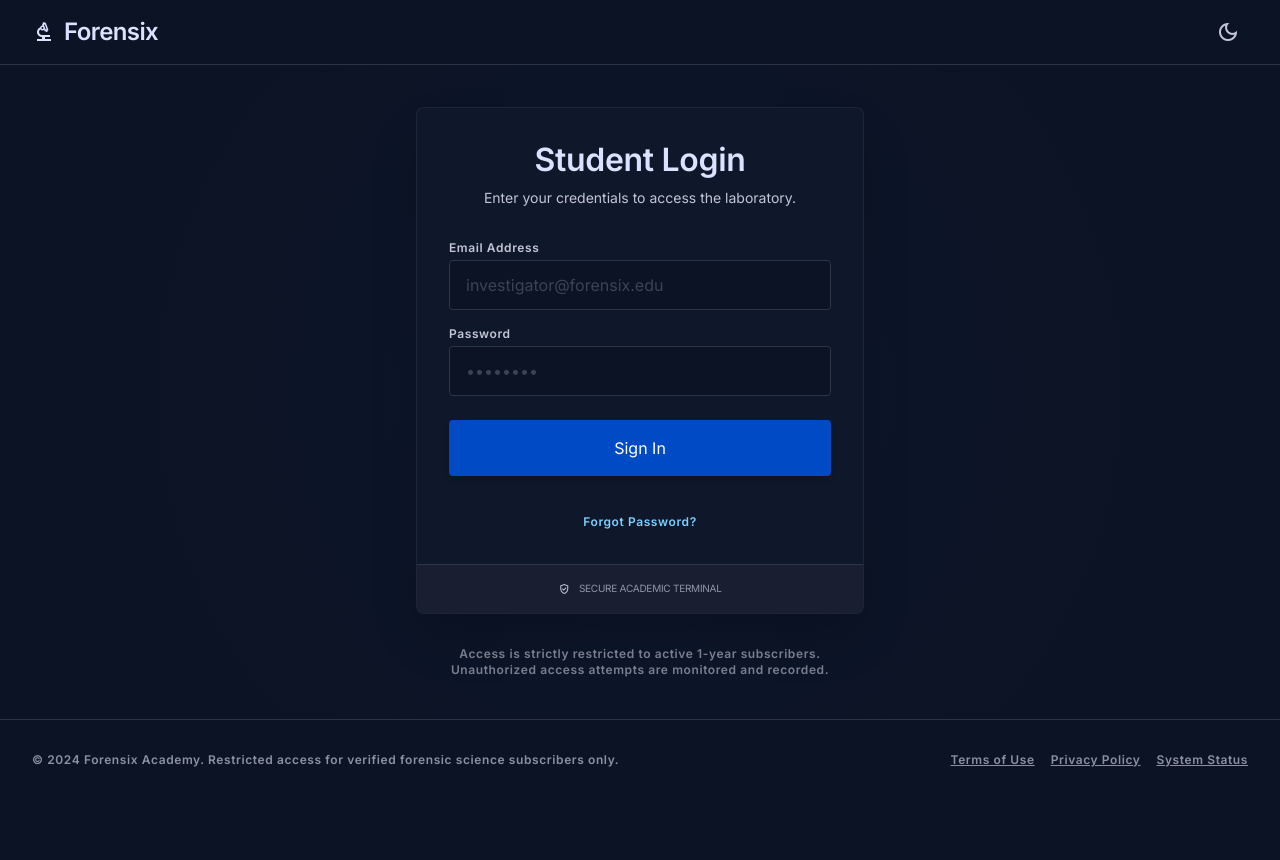
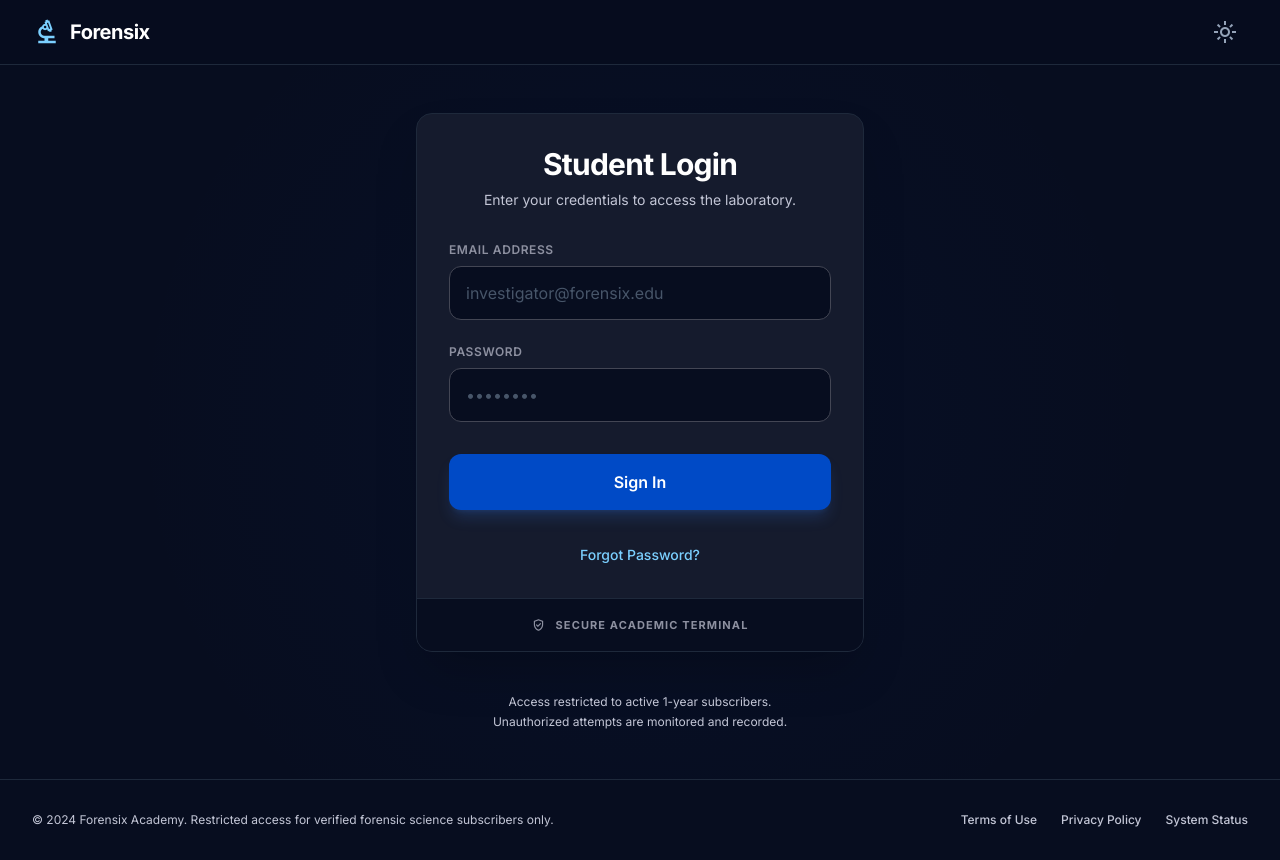
Before and after one commit to Atharva-O1/Forensix, a plain HTML site: page login.html in a window 1280 px wide. Before the commit the page ends 800 px from the top, so only its background shows below. Drawn offline with nearby package versions, Linux system fonts and the light colour scheme.

Commit message:
fixed the dark mode switch bug in login.html

```diff
--- a/login.html
+++ b/login.html
@@ -5,209 +5,237 @@
 <meta content="width=device-width, initial-scale=1.0" name="viewport"/>
 <title>Login | Forensix Academy</title>
 <script src="https://cdn.tailwindcss.com?plugins=forms,container-queries"></script>
-<link href="https://fonts.googleapis.com/css2?family=Inter:wght@400;600;700&amp;family=Material+Symbols+Outlined:wght,FILL@100..700,0..1&amp;display=swap" rel="stylesheet"/>
-<link href="https://fonts.googleapis.com/css2?family=Material+Symbols+Outlined:wght,FILL@100..700,0..1&amp;display=swap" rel="stylesheet"/>
-<link href="https://fonts.googleapis.com/css2?family=Inter:wght@100..900&amp;display=swap" rel="stylesheet"/>
+<link href="https://fonts.googleapis.com/css2?family=Inter:wght@400;500;600;700;800&amp;family=Material+Symbols+Outlined:wght,FILL@100..700,0..1&amp;display=swap" rel="stylesheet"/>
 <script id="tailwind-config">
       tailwind.config = {
         darkMode: "class",
         theme: {
           extend: {
             "colors": {
-                    "on-primary-container": "#b8c8ff",
-                    "surface-bright": "#33394c",
-                    "tertiary": "#ffb59e",
-                    "warning-amber": "#f59e0b",
-                    "on-tertiary": "#5e1700",
-                    "surface-container": "#191f31",
+                    "success-emerald": "#10b981",
+                    "primary-container": "#004ac6",
+                    "on-primary-fixed-variant": "#003ea8",
+                    "primary": "#b4c5ff",
+                    "background": "#0c1324",
+                    "surface-container-lowest": "#070d1f",
+                    "surface-tint": "#b4c5ff",
+                    "on-surface": "#dce1fb",
                     "surface": "#0c1324",
-                    "secondary": "#7bd0ff",
-                    "on-surface-variant": "#c3c6d6",
-                    "primary-container": "#004ac6",
-                    "on-background": "#dce1fb",
-                    "tertiary-fixed-dim": "#ffb59e",
-                    "inverse-surface": "#dce1fb",
-                    "surface-container-highest": "#2e3447",
-                    "surface-container-low": "#151b2d",
-                    "secondary-fixed-dim": "#7bd0ff",
                     "on-tertiary-fixed-variant": "#842500",
                     "error-rose": "#f43f5e",
+                    "surface-container-low": "#151b2d",
+                    "on-tertiary-fixed": "#3a0b00",
+                    "surface-dim": "#0c1324",
+                    "outline-variant": "#434654",
+                    "on-primary": "#002a78",
+                    "on-secondary": "#00354a",
+                    "inverse-primary": "#1b55d0",
+                    "error-container": "#93000a",
+                    "surface-container-high": "#23293c",
+                    "secondary-fixed": "#c4e7ff",
+                    "primary-fixed": "#dbe1ff",
+                    "on-tertiary-container": "#ffb9a4",
                     "tertiary-fixed": "#ffdbd0",
+                    "on-secondary-fixed": "#001e2c",
+                    "surface-overlay": "#1e293b",
+                    "inverse-surface": "#dce1fb",
+                    "on-tertiary": "#5e1700",
+                    "warning-amber": "#f59e0b",
+                    "on-primary-container": "#b8c8ff",
+                    "secondary": "#7bd0ff",
+                    "on-secondary-fixed-variant": "#004c69",
+                    "secondary-container": "#00a6e0",
+                    "tertiary": "#ffb59e",
+                    "on-primary-fixed": "#00174b",
+                    "on-surface-variant": "#c3c6d6",
+                    "on-background": "#dce1fb",
+                    "tertiary-container": "#9c2e02",
+                    "tertiary-fixed-dim": "#ffb59e",
+                    "surface-container": "#191f31",
+                    "primary-fixed-dim": "#b4c5ff",
                     "on-secondary-container": "#00374d",
-                    "surface-dim": "#0c1324",
-                    "secondary": "#7bd0ff",
-                    "on-secondary-fixed": "#001e2c",
-                    "on-primary": "#002a78",
-                    "primary": "#b4c5ff",
                     "on-error": "#690005",
-                    "surface-tint": "#b4c5ff",
-                    "success-emerald": "#10b981",
-                    "on-tertiary-fixed": "#3a0b00",
-                    "on-surface": "#dce1fb",
-                    "surface-container-high": "#23293c",
+                    "surface-bright": "#33394c",
+                    "surface-container-highest": "#2e3447",
+                    "outline": "#8d90a0",
                     "inverse-on-surface": "#2a3043",
-                    "on-primary-fixed": "#00174b",
-                    "outline-variant": "#434654",
-                    "outline": "#8d90a0",
-                    "error-container": "#93000a",
-                    "surface-variant": "#2e3447",
-                    "surface-card": "#0f172a",
-                    "primary-fixed": "#dbe1ff",
-                    "surface-container-lowest": "#070d1f",
-                    "on-error-container": "#ffdad6",
-                    "secondary-container": "#00a6e0",
-                    "on-secondary-fixed-variant": "#004c69",
-                    "on-secondary": "#00354a",
-                    "error": "#ffb4ab",
-                    "primary-fixed-dim": "#b4c5ff",
-                    "on-primary-fixed-variant": "#003ea8",
-                    "background": "#0c1324",
-                    "inverse-primary": "#1b55d0",
-                    "on-tertiary-container": "#ffb9a4",
-                    "tertiary-container": "#9c2e02"
+                    "brand-primary": "#004ac6"
             },
             "borderRadius": {
-                    "DEFAULT": "0.125rem",
-                    "lg": "0.25rem",
-                    "xl": "0.5rem",
-                    "full": "0.75rem"
+                    "DEFAULT": "0.25rem",
+                    "lg": "0.5rem",
+                    "xl": "0.75rem",
+                    "2xl": "1rem",
+                    "full": "9999px"
             },
             "spacing": {
+                    "stack-md": "16px",
                     "margin-desktop": "32px",
+                    "gutter": "24px",
                     "container-max": "1280px",
-                    "stack-md": "16px",
+                    "margin-mobile": "16px",
                     "stack-sm": "8px",
-                    "margin-mobile": "16px",
-                    "gutter": "24px",
                     "stack-lg": "32px"
             },
             "fontFamily": {
-                    "headline-lg": ["Inter"],
-                    "headline-lg-mobile": ["Inter"],
-                    "label-md": ["Inter"],
-                    "body-sm": ["Inter"],
-                    "headline-md": ["Inter"],
-                    "body-lg": ["Inter"],
-                    "display": ["Inter"],
-                    "body-md": ["Inter"]
+                    "sans": ["Inter", "sans-serif"],
+                    "headline-lg-mobile": ["Inter", "sans-serif"],
+                    "display": ["Inter", "sans-serif"],
+                    "body-lg": ["Inter", "sans-serif"],
+                    "headline-lg": ["Inter", "sans-serif"],
+                    "body-md": ["Inter", "sans-serif"],
+                    "body-sm": ["Inter", "sans-serif"],
+                    "headline-md": ["Inter", "sans-serif"],
+                    "label-md": ["Inter", "sans-serif"]
             },
             "fontSize": {
+                    "headline-lg-mobile": ["24px", {"lineHeight": "32px", "fontWeight": "600"}],
+                    "display": ["48px", {"lineHeight": "56px", "letterSpacing": "-0.02em", "fontWeight": "700"}],
+                    "body-lg": ["18px", {"lineHeight": "28px", "fontWeight": "400"}],
                     "headline-lg": ["32px", {"lineHeight": "40px", "letterSpacing": "-0.01em", "fontWeight": "600"}],
-                    "headline-lg-mobile": ["24px", {"lineHeight": "32px", "fontWeight": "600"}],
-                    "label-md": ["12px", {"lineHeight": "16px", "letterSpacing": "0.05em", "fontWeight": "600"}],
+                    "body-md": ["16px", {"lineHeight": "24px", "fontWeight": "400"}],
                     "body-sm": ["14px", {"lineHeight": "20px", "fontWeight": "400"}],
                     "headline-md": ["24px", {"lineHeight": "32px", "fontWeight": "600"}],
-                    "body-lg": ["18px", {"lineHeight": "28px", "fontWeight": "400"}],
-                    "display": ["48px", {"lineHeight": "56px", "letterSpacing": "-0.02em", "fontWeight": "700"}],
-                    "body-md": ["16px", {"lineHeight": "24px", "fontWeight": "400"}]
+                    "label-md": ["12px", {"lineHeight": "16px", "letterSpacing": "0.05em", "fontWeight": "600"}]
             }
-          }
-        }
+          },
+        },
       }
     </script>
 <style>
         .material-symbols-outlined {
             font-variation-settings: 'FILL' 0, 'wght' 400, 'GRAD' 0, 'opsz' 24;
         }
+
         body {
             font-family: 'Inter', sans-serif;
+            min-height: 100vh;
+            transition: background-color 0.3s ease, color 0.3s ease;
         }
-        /* Custom scrollbar for deep slate feel */
-        ::-webkit-scrollbar { width: 6px; }
-        ::-webkit-scrollbar-track { background: #0c1324; }
-        ::-webkit-scrollbar-thumb { background: #1e293b; border-radius: 10px; }
-        ::-webkit-scrollbar-thumb:hover { background: #004ac6; }
 
         .glass-background {
             background: radial-gradient(circle at 50% 50%, rgba(0, 74, 198, 0.05) 0%, transparent 70%);
         }
-    </style>
-<style>
-    body {
-      min-height: max(884px, 100dvh);
+
+        .transition-all-theme {
+            transition: all 0.2s cubic-bezier(0.4, 0, 0.2, 1);
         }
+
+        /* Custom Scrollbar */
+        ::-webkit-scrollbar { width: 8px; }
+        ::-webkit-scrollbar-track { background: transparent; }
+        ::-webkit-scrollbar-thumb { background: #cbd5e1; border-radius: 10px; }
+        .dark ::-webkit-scrollbar-thumb { background: #334155; }
     </style>
 </head>
-<body class="bg-surface dark:bg-surface-dim text-on-surface transition-colors duration-300 min-h-screen flex flex-col">
+<body class="bg-slate-50 dark:bg-[#070d1f] text-slate-900 dark:text-[#dce1fb] flex flex-col antialiased">
 <!-- TopAppBar -->
-<header class="w-full top-0 bg-surface dark:bg-surface-dim border-b border-outline-variant dark:border-surface-container-highest z-50">
+<header class="w-full sticky top-0 bg-white/80 dark:bg-[#070d1f]/80 backdrop-blur-md border-b border-slate-200 dark:border-slate-800 z-50 transition-all-theme">
 <nav class="flex justify-between items-center px-margin-mobile md:px-margin-desktop h-16 w-full max-w-container-max mx-auto">
-<div class="flex items-center gap-stack-sm cursor-pointer active:opacity-80 transition-opacity">
-<span class="material-symbols-outlined text-primary dark:text-primary-fixed text-headline-md" data-icon="biotech">biotech</span>
-<span class="text-headline-md font-headline-md text-primary dark:text-primary-fixed tracking-tight">Forensix</span>
+<div class="flex items-center gap-2 cursor-pointer active:opacity-80 transition-opacity">
+<span class="material-symbols-outlined text-brand-primary dark:text-secondary text-3xl" data-icon="biotech">biotech</span>
+<span class="text-xl font-bold tracking-tight text-slate-900 dark:text-white">Forensix</span>
 </div>
-<button class="p-2 rounded-full hover:bg-surface-container-low dark:hover:bg-surface-container-highest transition-colors flex items-center justify-center" id="theme-toggle">
-<span class="material-symbols-outlined text-on-surface-variant dark:text-on-surface-variant" data-icon="dark_mode" id="theme-icon">dark_mode</span>
+<button aria-label="Toggle Dark Mode" class="p-2.5 rounded-full hover:bg-slate-200 dark:hover:bg-surface-container-high transition-all-theme flex items-center justify-center border border-transparent active:scale-95" id="theme-toggle">
+<span class="material-symbols-outlined text-slate-600 dark:text-slate-400" id="theme-icon">dark_mode</span>
 </button>
 </nav>
 </header>
 <!-- Main Content Canvas -->
 <main class="flex-grow flex items-center justify-center relative px-margin-mobile glass-background">
-<!-- Background Animation Overlay -->
-<div class="absolute inset-0 pointer-events-none overflow-hidden opacity-40">
-
+<div class="w-full max-w-md z-10 py-12">
+<!-- Center Card -->
+<div class="bg-white dark:bg-surface-container-low border border-slate-200 dark:border-slate-800 rounded-2xl shadow-xl dark:shadow-2xl overflow-hidden transition-all-theme">
+<div class="p-8 space-y-8">
+<div class="text-center space-y-2">
+<h1 class="text-3xl font-bold text-slate-900 dark:text-white tracking-tight">Student Login</h1>
+<p class="text-sm text-slate-600 dark:text-on-surface-variant">Enter your credentials to access the laboratory.</p>
 </div>
-<div class="w-full max-w-md z-10">
-<!-- Center Card -->
-<div class="bg-white dark:bg-surface-card border border-outline-variant dark:border-outline-variant/30 rounded-xl shadow-xl dark:shadow-2xl overflow-hidden transition-all duration-300">
-<div class="p-stack-lg space-y-stack-lg">
-<div class="text-center space-y-stack-sm">
-<h1 class="font-headline-lg text-headline-lg dark:text-primary-fixed">Student Login</h1>
-<p class="font-body-sm text-body-sm text-on-surface-variant">Enter your credentials to access the laboratory.</p>
+<form action="#" class="space-y-6" method="POST" onsubmit="return false;">
+<div class="space-y-2">
+<label class="text-xs font-semibold uppercase tracking-wider text-slate-500 dark:text-outline block" for="email">Email Address</label>
+<input class="w-full px-4 py-3.5 bg-slate-50 dark:bg-surface-container-lowest border border-slate-300 dark:border-outline-variant rounded-xl text-base focus:ring-2 focus:ring-brand-primary/20 focus:border-brand-primary outline-none transition-all-theme text-slate-900 dark:text-white placeholder:text-slate-400 dark:placeholder:text-slate-600" id="email" name="email" placeholder="investigator@forensix.edu" type="email"/>
 </div>
-<form action="#" class="space-y-stack-md" method="POST" onsubmit="return false;">
-<div class="space-y-1">
-<label class="font-label-md text-label-md text-on-surface-variant block" for="email">Email Address</label>
-<input class="w-full px-4 py-3 bg-surface-container-lowest dark:bg-surface-dim border border-outline-variant dark:border-surface-container-highest rounded-lg text-body-md focus:ring-2 focus:ring-primary/50 focus:border-primary outline-none transition-all placeholder:opacity-50" id="email" name="email" placeholder="investigator@forensix.edu" type="email"/>
+<div class="space-y-2">
+<div class="flex justify-between items-center">
+<label class="text-xs font-semibold uppercase tracking-wider text-slate-500 dark:text-outline block" for="password">Password</label>
 </div>
-<div class="space-y-1">
-<label class="font-label-md text-label-md text-on-surface-variant block" for="password">Password</label>
-<input class="w-full px-4 py-3 bg-surface-container-lowest dark:bg-surface-dim border border-outline-variant dark:border-surface-container-highest rounded-lg text-body-md focus:ring-2 focus:ring-primary/50 focus:border-primary outline-none transition-all placeholder:opacity-50" id="password" name="password" placeholder="••••••••" type="password"/>
+<input class="w-full px-4 py-3.5 bg-slate-50 dark:bg-surface-container-lowest border border-slate-300 dark:border-outline-variant rounded-xl text-base focus:ring-2 focus:ring-brand-primary/20 focus:border-brand-primary outline-none transition-all-theme text-slate-900 dark:text-white placeholder:text-slate-400 dark:placeholder:text-slate-600" id="password" name="password" placeholder="••••••••" type="password"/>
 </div>
-<div class="pt-stack-sm">
-<button class="w-full bg-primary-container text-white font-headline-md text-body-md py-4 rounded-lg hover:brightness-110 active:scale-[0.98] transition-all shadow-md" type="submit">
+<div class="pt-2">
+<button class="w-full bg-[#004ac6] text-white font-semibold text-base py-4 rounded-xl hover:bg-[#003ea8] active:scale-[0.98] transition-all-theme shadow-lg shadow-blue-500/20" type="submit">
                                 Sign In
                             </button>
 </div>
 </form>
 <div class="text-center">
-<a class="font-label-md text-label-md text-primary dark:text-secondary hover:underline transition-colors" href="#">Forgot Password?</a>
+<a class="text-sm font-medium text-brand-primary dark:text-secondary hover:underline transition-all-theme" href="#">Forgot Password?</a>
 </div>
 </div>
-<!-- Card Footer (Identity Lock) -->
-<div class="px-stack-lg py-4 bg-surface-container-low dark:bg-surface-container border-t border-outline-variant dark:border-surface-container-highest flex items-center justify-center gap-2">
-<span class="material-symbols-outlined text-label-md text-on-surface-variant" data-icon="verified_user">verified_user</span>
-<span class="font-label-md text-[10px] text-on-surface-variant opacity-70 tracking-tight">SECURE ACADEMIC TERMINAL</span>
+<!-- Card Footer -->
+<div class="px-8 py-4 bg-slate-50 dark:bg-surface-container-lowest border-t border-slate-200 dark:border-slate-800 flex items-center justify-center gap-2.5 transition-all-theme">
+<span class="material-symbols-outlined text-sm text-slate-400 dark:text-outline" data-icon="verified_user">verified_user</span>
+<span class="text-[11px] font-bold text-slate-400 dark:text-outline uppercase tracking-widest">Secure Academic Terminal</span>
 </div>
 </div>
 <!-- Footer Context Text -->
-<p class="mt-8 text-center font-label-md text-label-md text-on-surface-variant opacity-60 px-4">
-                Access is strictly restricted to active 1-year subscribers. Unauthorized access attempts are monitored and recorded.
+<p class="mt-10 text-center text-xs leading-relaxed text-slate-500 dark:text-on-surface-variant max-w-xs mx-auto transition-all-theme">
+                Access restricted to active 1-year subscribers. <br/>Unauthorized attempts are monitored and recorded.
             </p>
 </div>
 </main>
 <!-- Footer -->
-<footer class="w-full bottom-0 border-t border-outline-variant dark:border-surface-container-highest">
-<div class="flex flex-col md:flex-row justify-between items-center py-8 px-margin-mobile md:px-margin-desktop gap-stack-md w-full max-w-container-max mx-auto">
-<span class="font-label-md text-label-md text-on-surface-variant dark:text-on-surface-variant opacity-70 text-center md:text-left">
+<footer class="w-full mt-auto border-t border-slate-200 dark:border-slate-800 bg-white dark:bg-[#070d1f] transition-all-theme">
+<div class="flex flex-col md:flex-row justify-between items-center py-8 px-margin-mobile md:px-margin-desktop gap-6 w-full max-w-container-max mx-auto">
+<span class="text-xs text-slate-500 dark:text-on-surface-variant text-center md:text-left">
                 © 2024 Forensix Academy. Restricted access for verified forensic science subscribers only.
             </span>
-<div class="flex gap-stack-md">
-<a class="font-label-md text-label-md text-on-surface-variant dark:text-on-surface-variant opacity-70 hover:text-primary dark:hover:text-secondary transition-colors underline" href="#">Terms of Use</a>
-<a class="font-label-md text-label-md text-on-surface-variant dark:text-on-surface-variant opacity-70 hover:text-primary dark:hover:text-secondary transition-colors underline" href="#">Privacy Policy</a>
-<a class="font-label-md text-label-md text-on-surface-variant dark:text-on-surface-variant opacity-70 hover:text-primary dark:hover:text-secondary transition-colors underline" href="#">System Status</a>
+<div class="flex gap-6">
+<a class="text-xs font-medium text-slate-500 dark:text-on-surface-variant hover:text-brand-primary dark:hover:text-secondary transition-all-theme" href="#">Terms of Use</a>
+<a class="text-xs font-medium text-slate-500 dark:text-on-surface-variant hover:text-brand-primary dark:hover:text-secondary transition-all-theme" href="#">Privacy Policy</a>
+<a class="text-xs font-medium text-slate-500 dark:text-on-surface-variant hover:text-brand-primary dark:hover:text-secondary transition-all-theme" href="#">System Status</a>
 </div>
 </div>
 </footer>
 <script>
+        const themeToggle = document.getElementById('theme-toggle');
+        const themeIcon = document.getElementById('theme-icon');
+        const html = document.documentElement;
+
+        // Function to update the icon based on current mode
+        const updateIcon = (isDark) => {
+            themeIcon.textContent = isDark ? 'light_mode' : 'dark_mode';
+        };
+
+        // Initialize theme from localStorage or system preference
+        const initTheme = () => {
+            const savedTheme = localStorage.getItem('theme');
+            const systemPrefersDark = window.matchMedia('(prefers-color-scheme: dark)').matches;
+
+            if (savedTheme === 'light') {
+                html.classList.remove('dark');
+                updateIcon(false);
+            } else if (savedTheme === 'dark' || (!savedTheme && systemPrefersDark)) {
+                html.classList.add('dark');
+                updateIcon(true);
+            } else {
+                html.classList.add('dark'); // Default to dark as per design system
+                updateIcon(true);
+            }
+        };
+
         themeToggle.addEventListener('click', () => {
             if (html.classList.contains('dark')) {
                 html.classList.remove('dark');
-        themeIcon.textContent = 'light_mode';
                 localStorage.setItem('theme', 'light');
+                updateIcon(false);
             } else {
                 html.classList.add('dark');
-        themeIcon.textContent = 'dark_mode';
                 localStorage.setItem('theme', 'dark');
+                updateIcon(true);
             }
         });
+
+        initTheme();
+    </script>
+</body></html>
```
Lines whose indentation alone changed are shown as unchanged.
